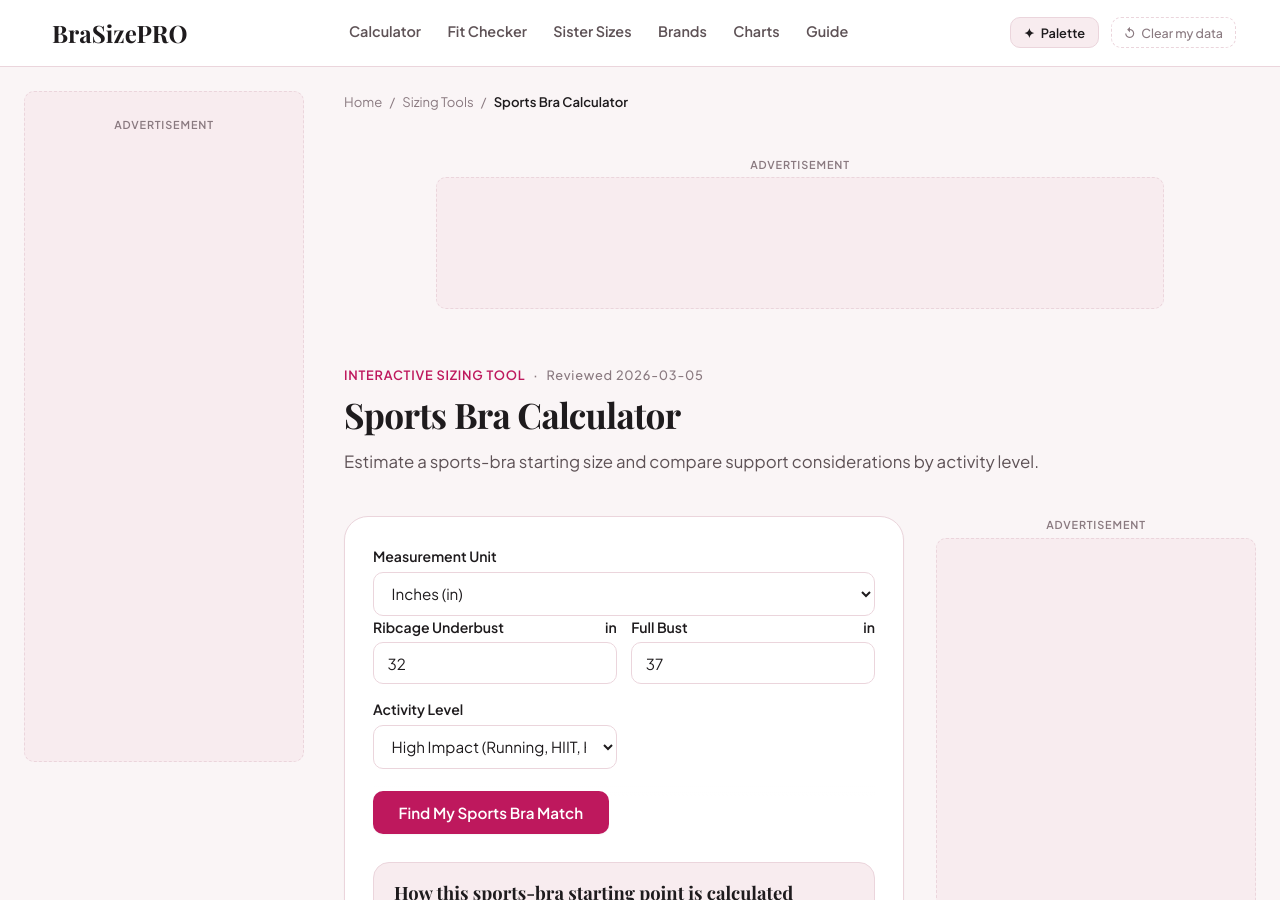
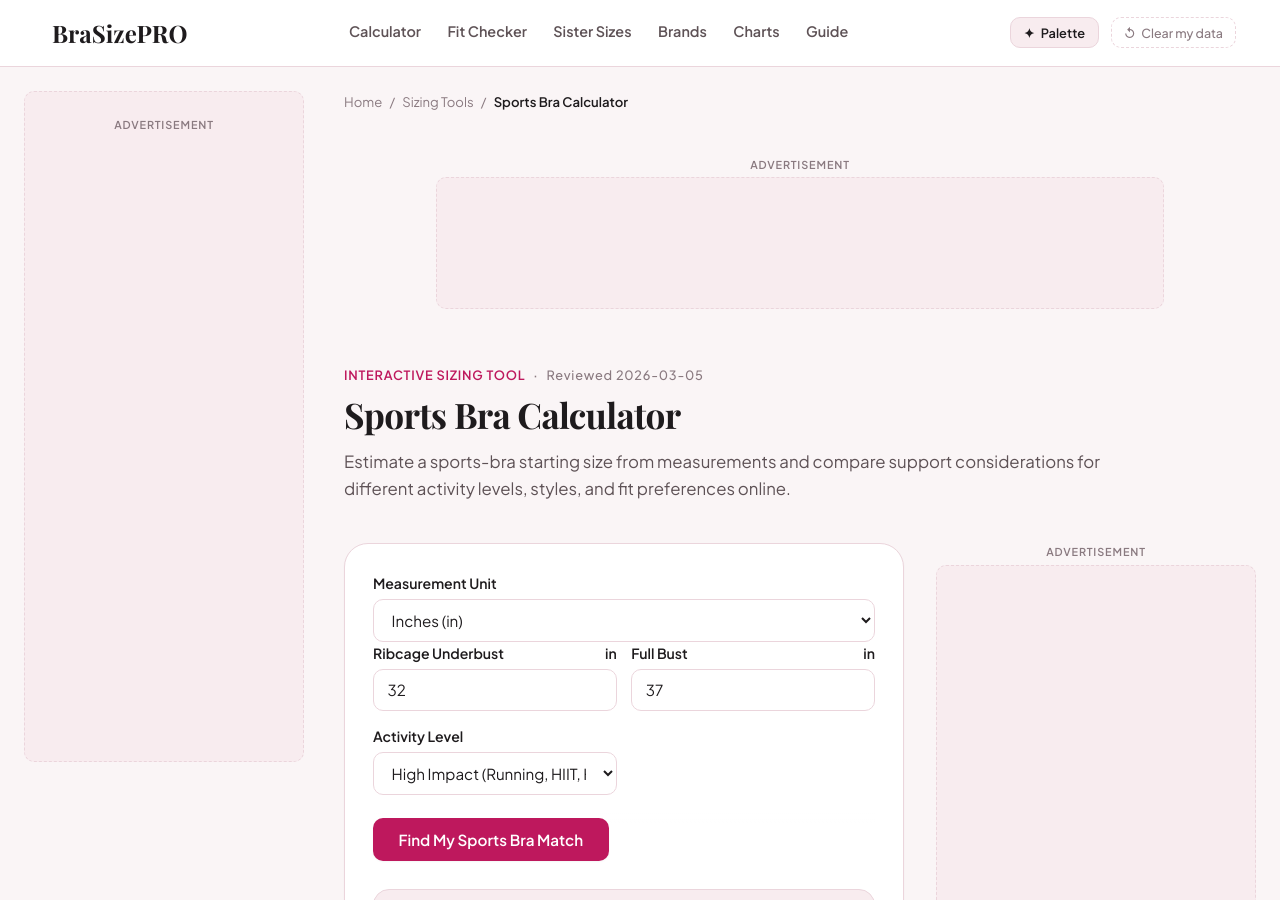
Before and after one commit to sharpedge74-cmyk/Bra-Size-Pro, a Jekyll site: the page built from sports-bra-calculator.html, in a window 1280 px wide and 900 px high. Built offline with Jekyll 4.4.1, drawn with Linux system fonts in a browser that asks for light colours; some web fonts are replaced.

Commit message:
Improve SEO titles and meta descriptions

```diff
--- a/sports-bra-calculator.html
+++ b/sports-bra-calculator.html
@@ -1,7 +1,7 @@
 ---
 layout: tool
 title: "Sports Bra Calculator"
-description: "Estimate a sports-bra starting size and compare support considerations by activity level."
+description: "Estimate a sports-bra starting size from measurements and compare support considerations for different activity levels, styles, and fit preferences online."
 permalink: /sports-bra-calculator
 breadcrumb_label: "Sports Bra Calculator"
 intent: "Find sports bra sizes and encapsulation vs compression styles"
```
